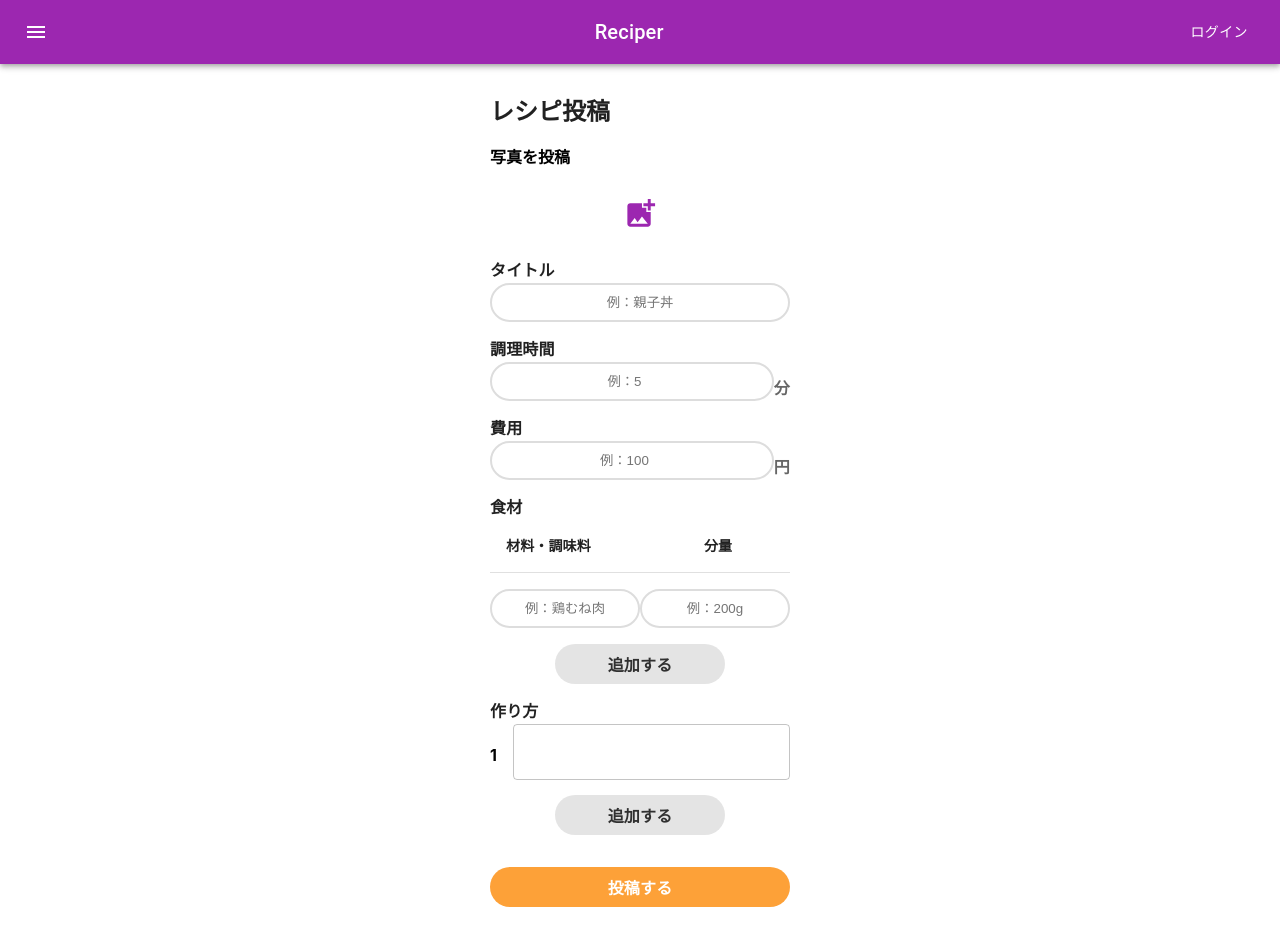
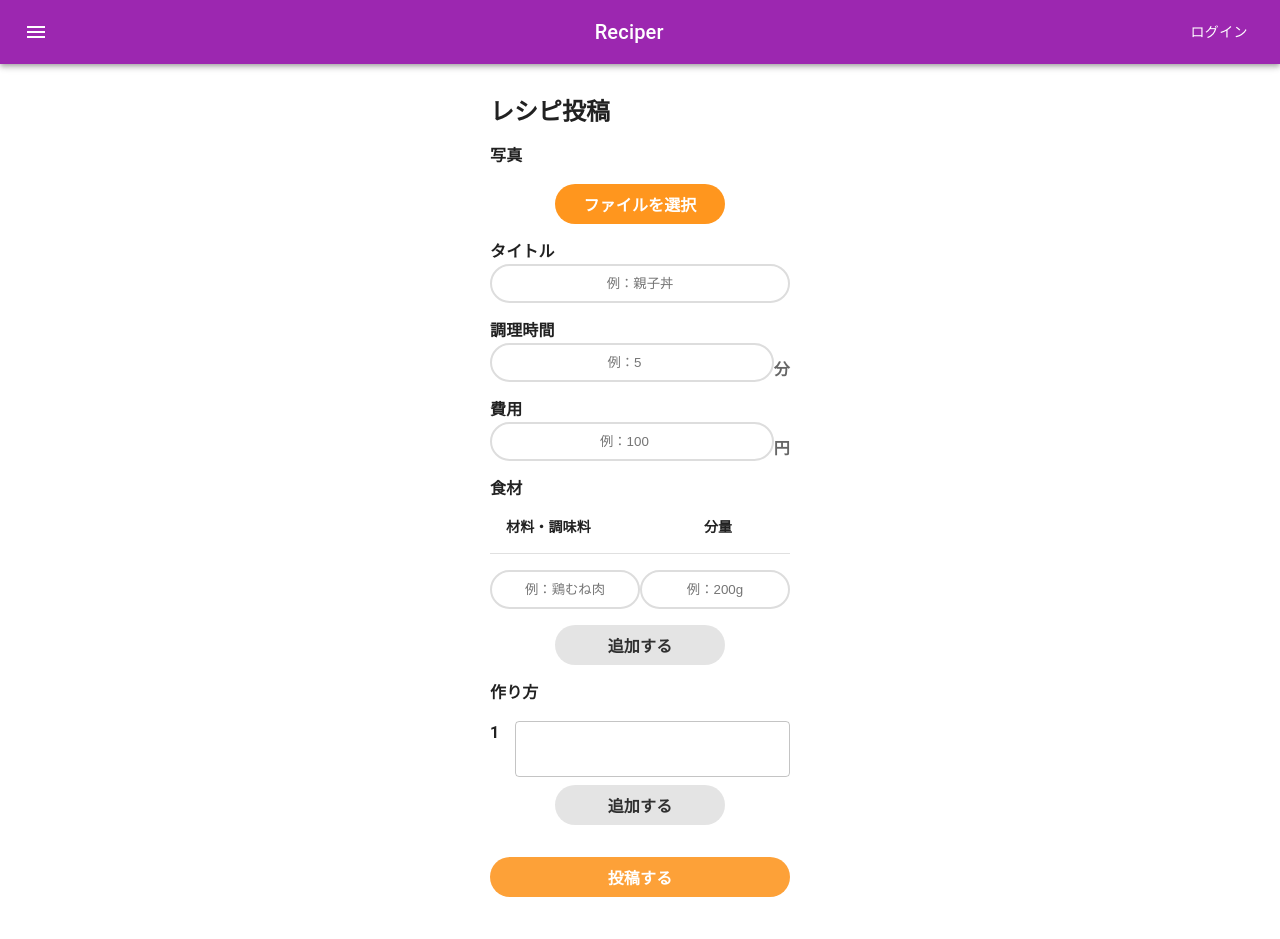
Before and after one commit to shiina47/A11-2, a React (Create React App) app in the folder frontend/: page /post in a window 1280 px wide. Built offline with nearby package versions, Linux system fonts and the light colour scheme.

Commit message:
写真のところのデザイン修正

```diff
--- /dev/null
+++ b/frontend/src/components/Post/InputFile.jsx
@@ -0,0 +1,34 @@
+import { memo } from "react";
+import { Typography } from "@mui/material";
+
+import styled from "styled-components";
+
+export const InputFile = memo((props) => {
+  const { onClick, children } = props;
+  return (
+    <>
+      <SPrimaryBtn onClick={onClick}>
+        <Typography variant="body1" fontWeight="bold">
+          {children}
+        </Typography>
+      </SPrimaryBtn>
+    </>
+  );
+});
+
+const SPrimaryBtn = styled.div`
+  display: flex;
+  justify-content: center;
+  width: 150px;
+  height: 20px;
+  margin: 0 auto;
+  padding: 10px;
+  color: #ffffff;
+  border-radius: 50vh;
+  transition: 0.3s;
+  background-color: #ff961e;
+  &:hover {
+    opacity: 0.8;
+    cursor: pointer;
+  }
+`;
--- a/frontend/src/components/Post/TextFieldProcess.jsx
+++ b/frontend/src/components/Post/TextFieldProcess.jsx
@@ -56,9 +56,16 @@ export const TextFieldProcess = memo((props) => {
             </Box>
           );
         })}
-        <Box display="flex">
+        <Box display="flex" mt={2}>
           <Box mr={2}>
-            <h4>{order}</h4>
+            <Typography
+              fontWeight="bold"
+              variant="body1"
+              color="text.primary"
+              alignSelf="flex-start"
+            >
+              {order}
+            </Typography>
           </Box>
 
           <TextField
--- a/frontend/src/components/pages/Post.jsx
+++ b/frontend/src/components/pages/Post.jsx
@@ -1,6 +1,5 @@
 import { memo, useState } from "react";
-import { Box, Stack, IconButton, Typography } from "@mui/material";
-import AddPhotoAlternateIcon from "@mui/icons-material/AddPhotoAlternate";
+import { Box, Stack, Typography, Alert } from "@mui/material";
 
 import { TextFieldMaterial } from "../Post/TextFieldMaterial";
 import { TextFieldProcess } from "../Post/TextFieldProcess";
@@ -10,6 +9,7 @@ import { useProcess } from "../../hooks/useProcess";
 import { useHistory } from "react-router-dom";
 import { InputField } from "../atoms/InputField";
 import { PrimaryBtn } from "../atoms/PrimaryBtn";
+import { InputFile } from "../Post/InputFile";
 
 const initialState = {
   title: "",
@@ -22,6 +22,7 @@ const initialState = {
 export const Post = memo(() => {
   const [recipeForm, setRecipeForm] = useState(initialState);
   const [image, setImage] = useState(null);
+  const [alert, setAlert] = useState(false);
 
   const [materials, setMaterials] = useState([]);
   const [processes, setProcesses] = useState([]);
@@ -74,12 +75,24 @@ export const Post = memo(() => {
               name="image"
               id="imageInput"
               hidden={true}
-              onChange={(e) => setImage(e.target.files[0])}
+              onChange={(e) => {
+                setImage(e.target.files[0]);
+                setAlert(!alert);
+              }}
             />
-            <h4>写真を投稿</h4>
-            <IconButton onClick={handlerEditPicture} size="large">
-              <AddPhotoAlternateIcon color="secondary" fontSize="large" />
-            </IconButton>
+            <Typography fontWeight="bold" variant="body1" color="text.primary">
+              写真
+            </Typography>
+            <Box display="flex" justifyContent="center" flexDirection="column">
+              <InputFile onClick={handlerEditPicture}>ファイルを選択</InputFile>
+              {alert ? (
+                <Box mt={2}>
+                  <Alert severity="success">写真を選択しました</Alert>
+                </Box>
+              ) : (
+                <></>
+              )}
+            </Box>
 
             <Box>
               <Typography
```
